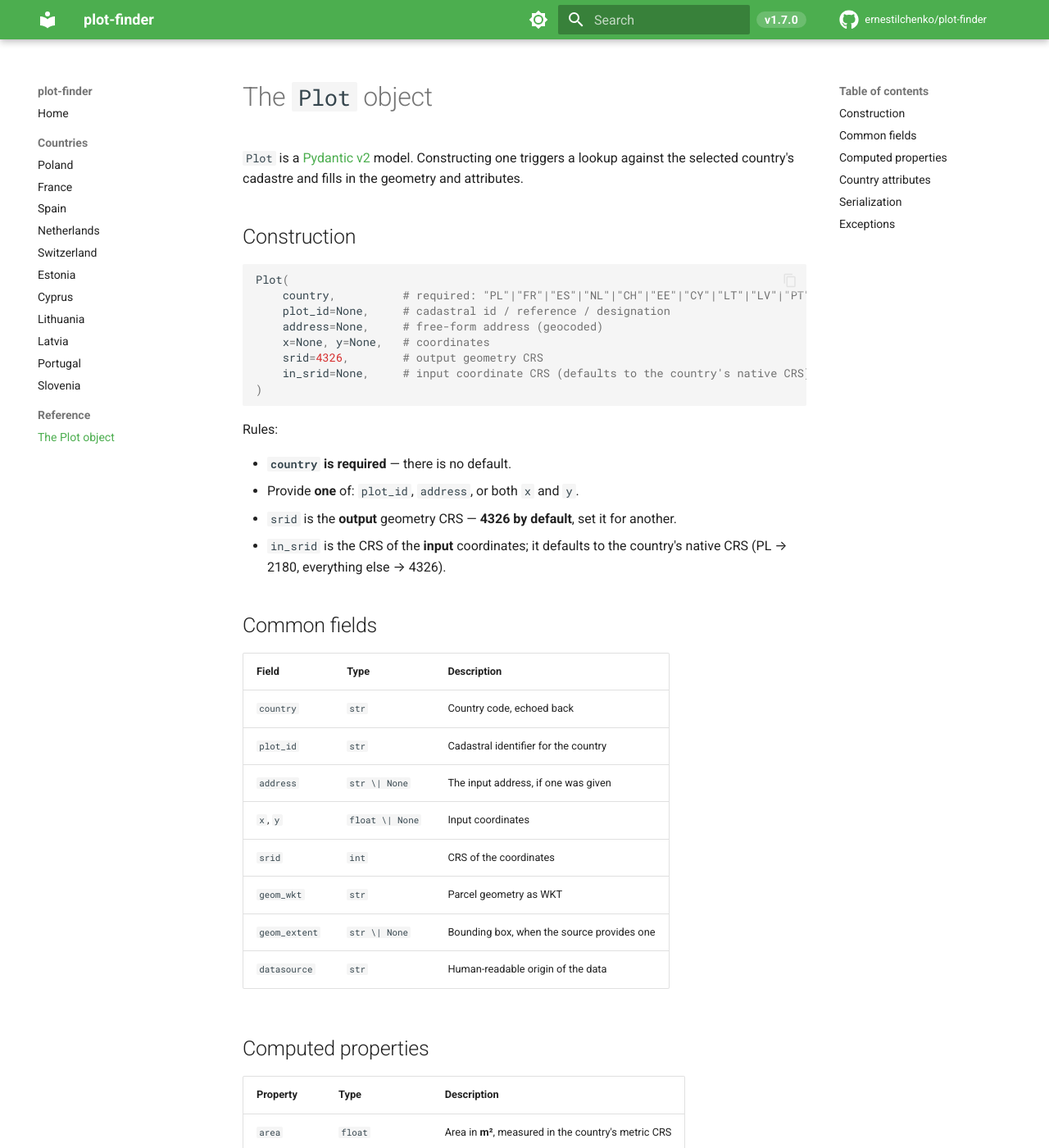
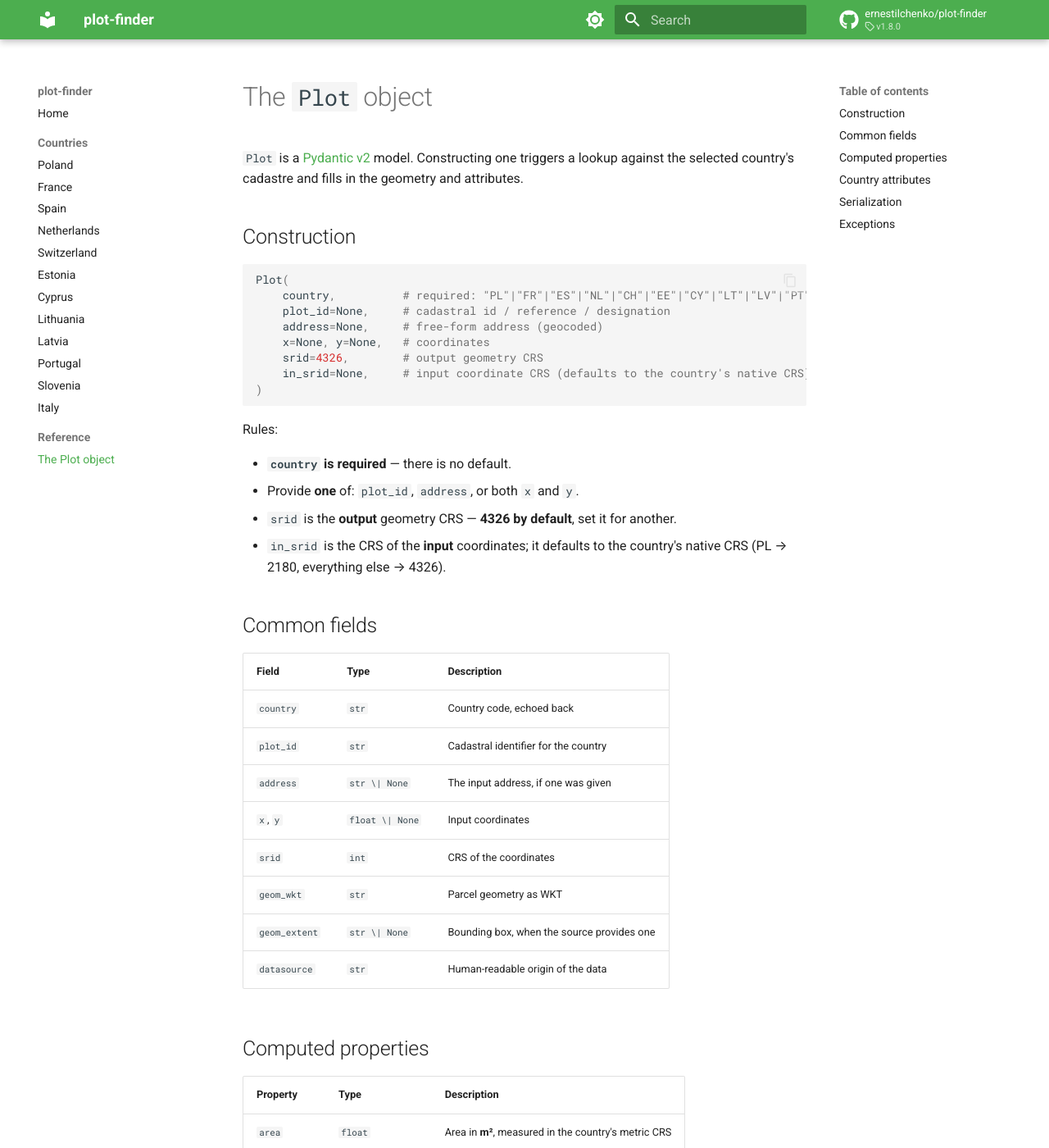
Before and after one commit to ernestilchenko/plot-finder, an MkDocs documentation site: the page built from docs/reference.md, in a window 1280 px wide and 1400 px high. Shown: the whole window at 82% size. Built offline with MkDocs 1.6.1 and Material for MkDocs 9.7.7, drawn with Linux system fonts in a browser that asks for light colours; comment, search, counter and statistics services are not loaded; some of the changed text lies outside the part shown.

Commit message:
Add Italy (Agenzia delle Entrate), fix docs version to use extra.version, bump to 1.8.0
- New Italy class: Agenzia delle Entrate INSPIRE WFS (GML), by coordinates/address
  (bbox point-in-polygon); attributes comune_code, foglio, particella. Id lookup
  is unsupported (the WFS ignores attribute filters) -> clear AdEError.
- Docs: render the version statically from extra.version in the native header
  slot (the mkdocs-material GitHub-latest-release fact was stale/cached); drop
  the separate badge and the client-side fetch hook.
- Add AdEError. Coverage note: mainland except Trento/Bolzano.

````diff
--- a/docs/reference.md
+++ b/docs/reference.md
@@ -8,7 +8,7 @@
 
 ```python
 Plot(
-    country,          # required: "PL"|"FR"|"ES"|"NL"|"CH"|"EE"|"CY"|"LT"|"LV"|"PT"|"SI"
+    country,          # required: "PL"|"FR"|"ES"|"NL"|"CH"|"EE"|"CY"|"LT"|"LV"|"PT"|"SI"|"IT"
     plot_id=None,     # cadastral id / reference / designation
     address=None,     # free-form address (geocoded)
     x=None, y=None,   # coordinates
@@ -64,6 +64,7 @@
 | `Latvia` | `territory_code`, `group_code`, `parcel_number` |
 | `Portugal` | `municipality`, `parish`, `district_code` |
 | `Slovenia` | `ko_code`, `ko_name`, `municipality`, `parcel_number` |
+| `Italy` | `comune_code`, `foglio`, `particella` |
 
 They are exposed **flat** on the plot and included in `model_dump()`:
 
@@ -100,3 +101,4 @@
 | `VZDError` | Latvia (Valsts zemes dienests) |
 | `DGTError` | Portugal (DGT SNIC) |
 | `GURSError` | Slovenia (GURS / e-prostor) |
+| `AdEError` | Italy (Agenzia delle Entrate) |
--- a/mkdocs.yml
+++ b/mkdocs.yml
@@ -51,6 +51,7 @@
       - Latvia: latvia.md
       - Portugal: portugal.md
       - Slovenia: slovenia.md
+      - Italy: italy.md
   - Reference:
       - The Plot object: reference.md
 
@@ -70,7 +71,7 @@
       permalink: true
 
 extra:
-  version: "1.7.0"
+  version: "1.8.0"
 
 plugins:
   - search
--- a/overrides/main.html
+++ /dev/null
@@ -1,32 +0,0 @@
-{% extends "base.html" %}
-
-{% block extrahead %}
-  {{ super() }}
-  <style>
-    .pf-version {
-      display: inline-flex;
-      align-items: center;
-      margin-left: .4rem;
-      padding: .1rem .5rem;
-      border-radius: 1rem;
-      background: rgba(255, 255, 255, .18);
-      color: #fff;
-      font-size: .7rem;
-      font-weight: 700;
-      letter-spacing: .02em;
-      white-space: nowrap;
-    }
-  </style>
-  <script>
-    document.addEventListener("DOMContentLoaded", function () {
-      var inner = document.querySelector(".md-header__inner");
-      if (!inner) return;
-      var badge = document.createElement("span");
-      badge.className = "pf-version";
-      badge.textContent = "v{{ config.extra.version }}";
-      var source = inner.querySelector(".md-header__source");
-      if (source) { inner.insertBefore(badge, source); }
-      else { inner.appendChild(badge); }
-    });
-  </script>
-{% endblock %}
--- /dev/null
+++ b/overrides/partials/source.html
@@ -0,0 +1,20 @@
+{#-
+  Override: render the version statically from config.extra.version in the native
+  header slot. The default partial leaves the facts to client-side JS (GitHub
+  latest release), which is cached in the browser and goes stale — so the JS hook
+  (data-md-component="source") is intentionally omitted here.
+-#}
+<a href="{{ config.repo_url }}" title="{{ lang.t('source') }}" class="md-source">
+  <div class="md-source__icon md-icon">
+    {% set icon = config.theme.icon.repo or "fontawesome/brands/git-alt" %}
+    {% include ".icons/" ~ icon ~ ".svg" %}
+  </div>
+  <div class="md-source__repository md-source__repository--active">
+    {{ config.repo_name }}
+    {% if config.extra.version %}
+      <ul class="md-source__facts">
+        <li class="md-source__fact md-source__fact--version">v{{ config.extra.version }}</li>
+      </ul>
+    {% endif %}
+  </div>
+</a>
--- a/plot_finder/__init__.py
+++ b/plot_finder/__init__.py
@@ -2,6 +2,7 @@
     Cyprus,
     Estonia,
     France,
+    Italy,
     Latvia,
     Lithuania,
     Netherlands,
@@ -13,6 +14,7 @@
 )
 from plot_finder.exceptions import (
     AddressNotFoundError,
+    AdEError,
     CatastroError,
     DGTError,
     DLSError,
@@ -42,7 +44,9 @@
     "Latvia",
     "Portugal",
     "Slovenia",
+    "Italy",
     "AddressNotFoundError",
+    "AdEError",
     "CatastroError",
     "DGTError",
     "DLSError",
--- a/pyproject.toml
+++ b/pyproject.toml
@@ -4,15 +4,15 @@
 
 [project]
 name = "plot-finder"
-version = "1.7.0"
-description = "Find land parcels in Poland, France, Spain, Netherlands, Switzerland, Estonia, Cyprus, Lithuania, Latvia, Portugal and Slovenia by id, address or coordinates"
+version = "1.8.0"
+description = "Find land parcels in Poland, France, Spain, Netherlands, Switzerland, Estonia, Cyprus, Lithuania, Latvia, Portugal, Slovenia and Italy by id, address or coordinates"
 readme = "README.md"
 license = "MIT"
 requires-python = ">=3.10"
 authors = [
     { name = "Ernest Ilchenko" },
 ]
-keywords = ["cadastre", "parcel", "plot", "geodesy", "poland", "france", "spain", "netherlands", "switzerland", "estonia", "cyprus", "lithuania", "latvia", "portugal", "slovenia", "uldk", "ign", "catastro", "kadaster", "swisstopo"]
+keywords = ["cadastre", "parcel", "plot", "geodesy", "poland", "france", "spain", "netherlands", "switzerland", "estonia", "cyprus", "lithuania", "latvia", "portugal", "slovenia", "italy", "uldk", "ign", "catastro", "kadaster", "swisstopo"]
 classifiers = [
     "Programming Language :: Python :: 3",
     "Operating System :: OS Independent",
````
Also changed, not shown: README.md (+14 -1 lines), docs/index.md (+2 -0 lines), docs/italy.md (added, +62 -0 lines), 4 other files.
